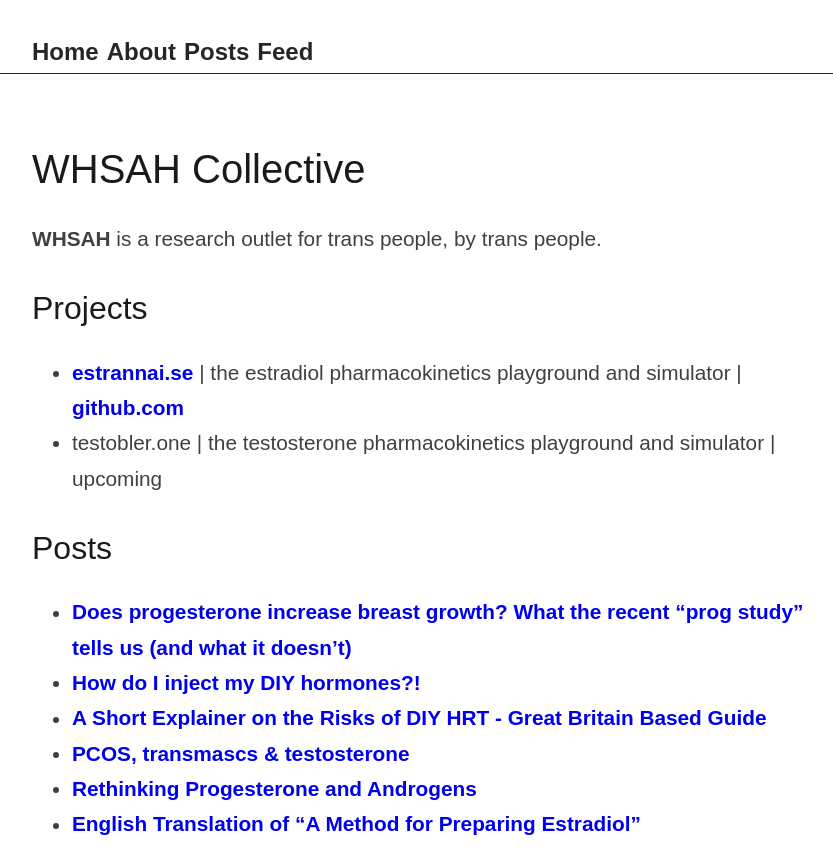
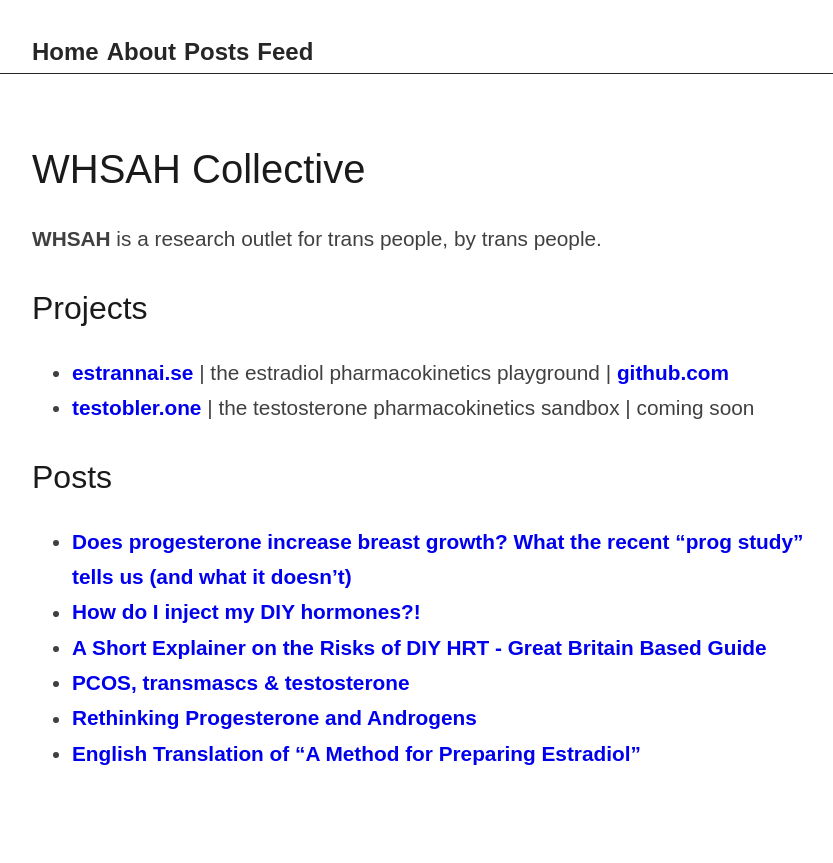
Before and after one commit to WHSAH/whsah.co, a plain HTML site: page index.html in a window 1280 px wide. Shown: the whole page, without its empty margins (200-1033 px from the left). After the commit the page ends 800 px from the top, so only its background shows below. Drawn offline with Linux system fonts and the light colour scheme; a web font is replaced by a local one.

Commit message:
new name and tvt screen link

```diff
--- a/index.html
+++ b/index.html
@@ -75,12 +75,11 @@
                         <h2 data-number="1" id="projects">Projects</h2>
                         <ul>
                         <li><a href="https://estrannai.se" target="_blank">estrannai.se</a>
-                        | the estradiol pharmacokinetics playground and
-                        simulator |
+                        | the estradiol pharmacokinetics playground |
                         <a href="https://github.com/WHSAH/estrannaise.js" target="_blank">github.com</a></li>
-                        <li>testobler.one | the testosterone
-                        pharmacokinetics playground and simulator |
-                        upcoming</li>
+                        <li><a href="https://testobler.one" target="_blank">testobler.one</a>
+                        | the testosterone pharmacokinetics sandbox |
+                        coming soon</li>
                         </ul>
                         <h2 data-number="2" id="posts">Posts</h2>
                         <ul>
```
